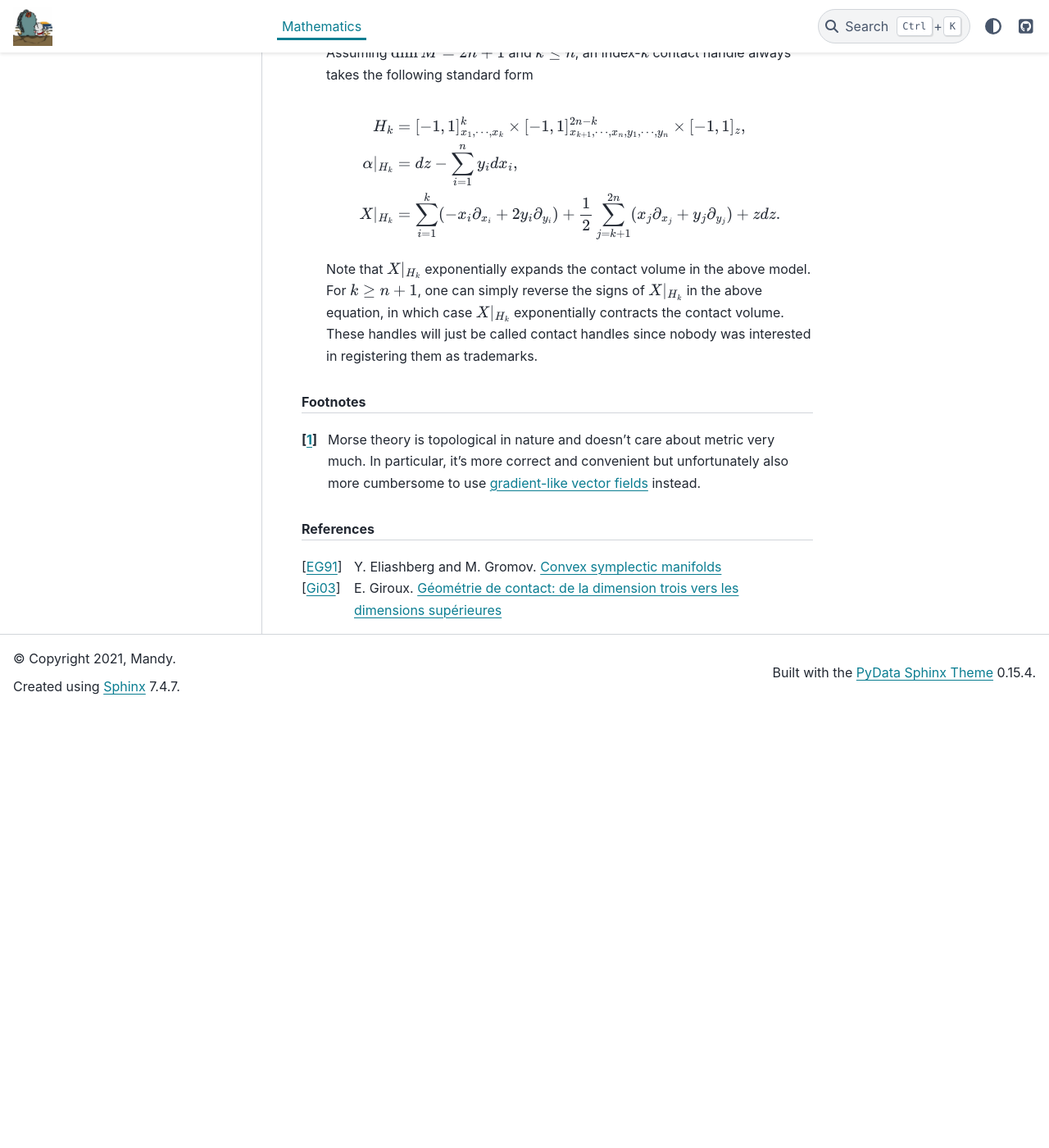
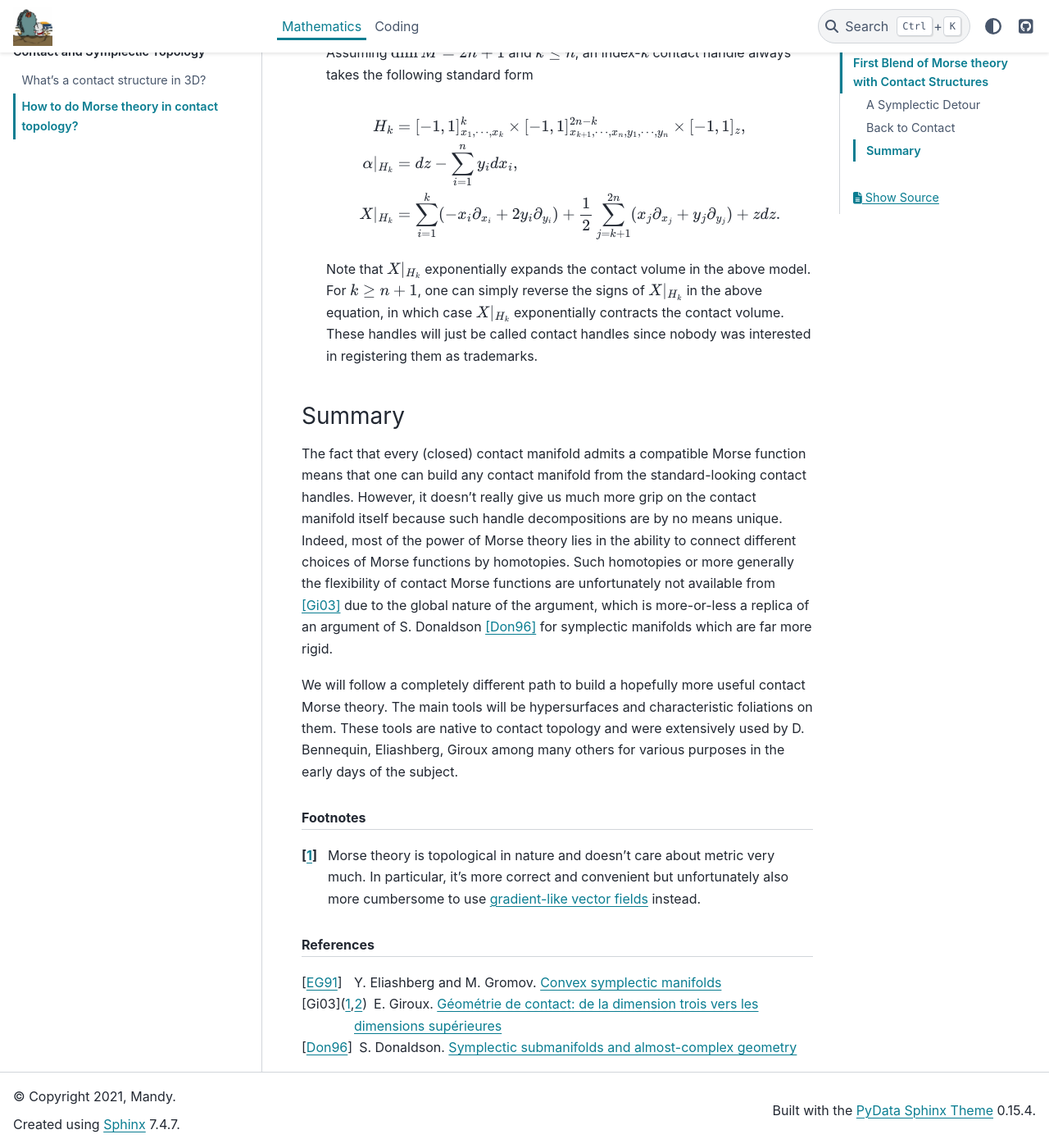
Before and after one commit to yhuang85/mandy, a Sphinx documentation site: the page built from build-source/source/CAST/contactMorse.rst, in a window 1280 px wide and 1400 px high, scrolled down 3496 px. Shown: the whole window at 82% size. Built offline with Sphinx 7.4.7 and the PyData theme 0.15.4, drawn with Linux system fonts in a browser that asks for light colours; before the commit the page ends 4363 px from its top, so only the background shows below that; some of the changed text lies outside the part shown.

Commit message:
updated contact-morse

```diff
--- a/build-source/source/CAST/contactMorse.rst
+++ b/build-source/source/CAST/contactMorse.rst
@@ -58,7 +58,7 @@
 Back to Contact
 ***************
 
-The compatibility between a contact manifold :math:`(M, \xi)` and a Morse function :math:`f: M \to \RR`, by analogy, asks the flow of :math:`X \coloneqq \nabla f` to preserve :math:`\xi`.  This turns out to be a much more flexible condition than its symplectic counterpart. Indeed, E. Giroux [Gi03]_ argued that every contact manifold admits a compatible Morse function.
+The compatibility between a contact manifold :math:`(M, \xi)` and a Morse function :math:`f: M \to \RR`, by analogy, asks the flow of :math:`X \coloneqq \nabla f` to preserve :math:`\xi`.  This turns out to be a much more flexible condition than its symplectic counterpart. Indeed, E. Giroux [Gi03]_ argued that every (closed) contact manifold admits a compatible Morse function.
 
 The regular level sets and critical points of a contact Morse function look quite different from the symplectic case, mostly because the compatibility condition now reads :math:`\Lcal_X \alpha = g \alpha` where :math:`\xi = \ker \alpha` is a contact form and :math:`g` can be *any* function. In particular, the flow of :math:`X` doesn't have to expand the contact volume at all.
 
@@ -68,7 +68,7 @@
     .. math::
         :label: hypersurfaceDecomposition
 
-        \Sigma = R_+ \cup \Gamma \cup R_-
+        \Sigma = R_+ \cup \Gamma \cup R_-,
 
 where :math:`\Gamma = \{ \alpha (X) = 0 \}` and :math:`R_{\pm} = \{ \pm \alpha (X) > 0 \}`, respectively. It turns out that :math:`(\Gamma, \xi|_{\Gamma})` is itself a contact manifold of dimension :math:`\dim M - 2`, i.e., it's a codimension-:math:`2` contact submanifold of :math:`(M, \xi)`. Moreover :math:`( R_{\pm}, d\alpha|_{R_{\pm}} )` are symplectic manifolds. However, they don't necessarily carry a Morse structure as described above.
 
@@ -91,6 +91,12 @@
 
     Note that :math:`X|_{H_k}` exponentially expands the contact volume in the above model. For :math:`k \geq n+1`, one can simply reverse the signs of :math:`X|_{H_k}` in the above equation, in which case :math:`X|_{H_k}` exponentially contracts the contact volume. These handles will just be called contact handles since nobody was interested in registering them as trademarks.
 
+Summary
+*******
+
+The fact that every (closed) contact manifold admits a compatible Morse function means that one can build any contact manifold from the standard-looking contact handles. However, it doesn't really give us much more grip on the contact manifold itself because such handle decompositions are by no means unique. Indeed, most of the power of Morse theory lies in the ability to connect different choices of Morse functions by homotopies. Such homotopies or more generally the flexibility of contact Morse functions are unfortunately not available from [Gi03]_ due to the global nature of the argument, which is more-or-less a replica of an argument of S. Donaldson [Don96]_ for symplectic manifolds which are far more rigid.
+
+We will follow a completely different path to build a hopefully more useful contact Morse theory. The main tools will be hypersurfaces and characteristic foliations on them. These tools are native to contact topology and were extensively used by D. Bennequin, Eliashberg, Giroux among many others for various purposes in the early days of the subject.
 
 
 .. rubric:: Footnotes
@@ -103,3 +109,5 @@
 .. [EG91] Y\. Eliashberg and M\. Gromov\. `Convex symplectic manifolds <https://www.ihes.fr/~gromov/symplecticmanifolds/163/>`_
 
 .. [Gi03] E\. Giroux\. `Géométrie de contact: de la dimension trois vers les dimensions supérieures <https://arxiv.org/abs/math/0305129>`_
+
+.. [Don96] S\. Donaldson\. `Symplectic submanifolds and almost-complex geometry <https://projecteuclid.org/journals/journal-of-differential-geometry/volume-44/issue-4/Symplectic-submanifolds-and-almost-complex-geometry/10.4310/jdg/1214459407.full>`_
--- a/build-source/source/index.rst
+++ b/build-source/source/index.rst
@@ -16,3 +16,4 @@
     :maxdepth: 2
 
     CAST/index
+    Coding/index
```
Also changed, not shown: 1 other file.
